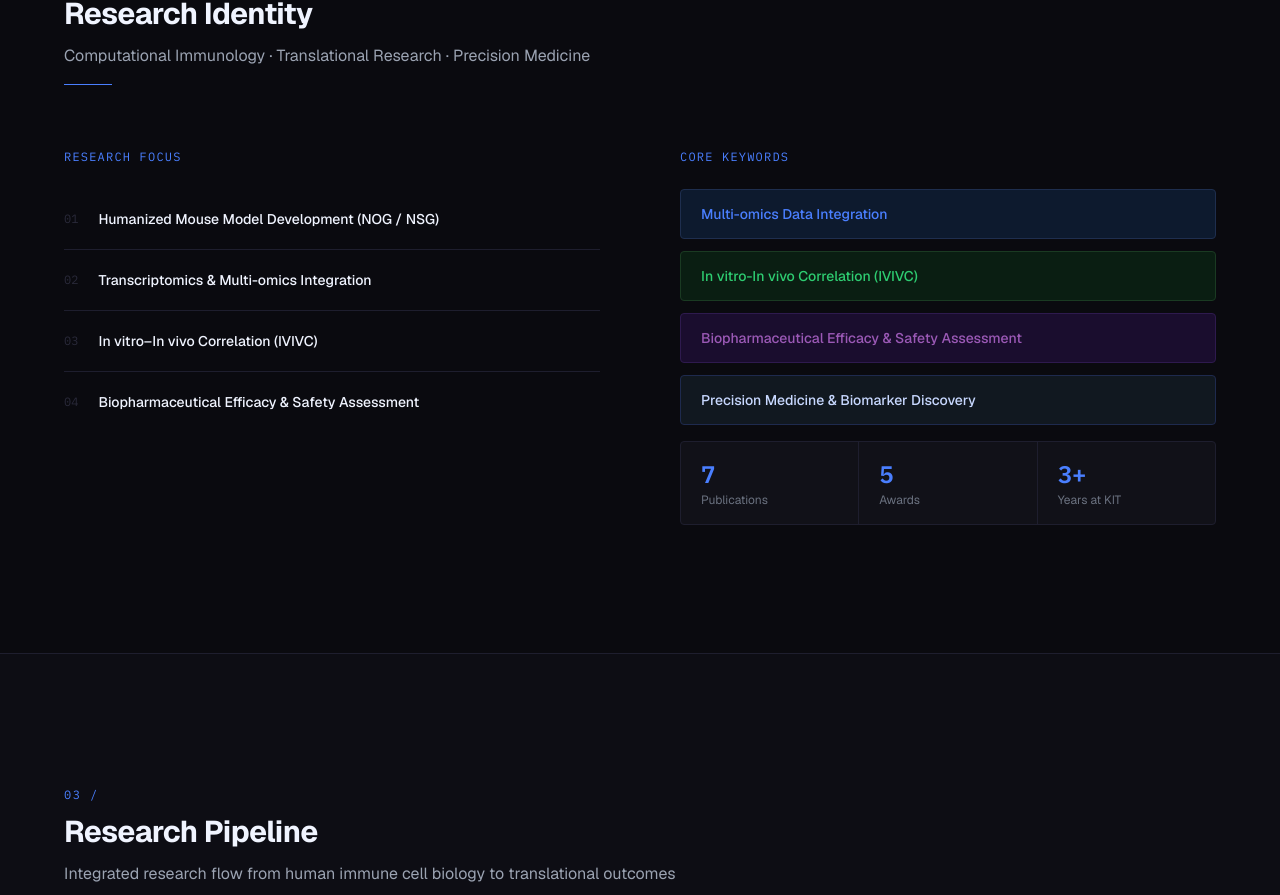
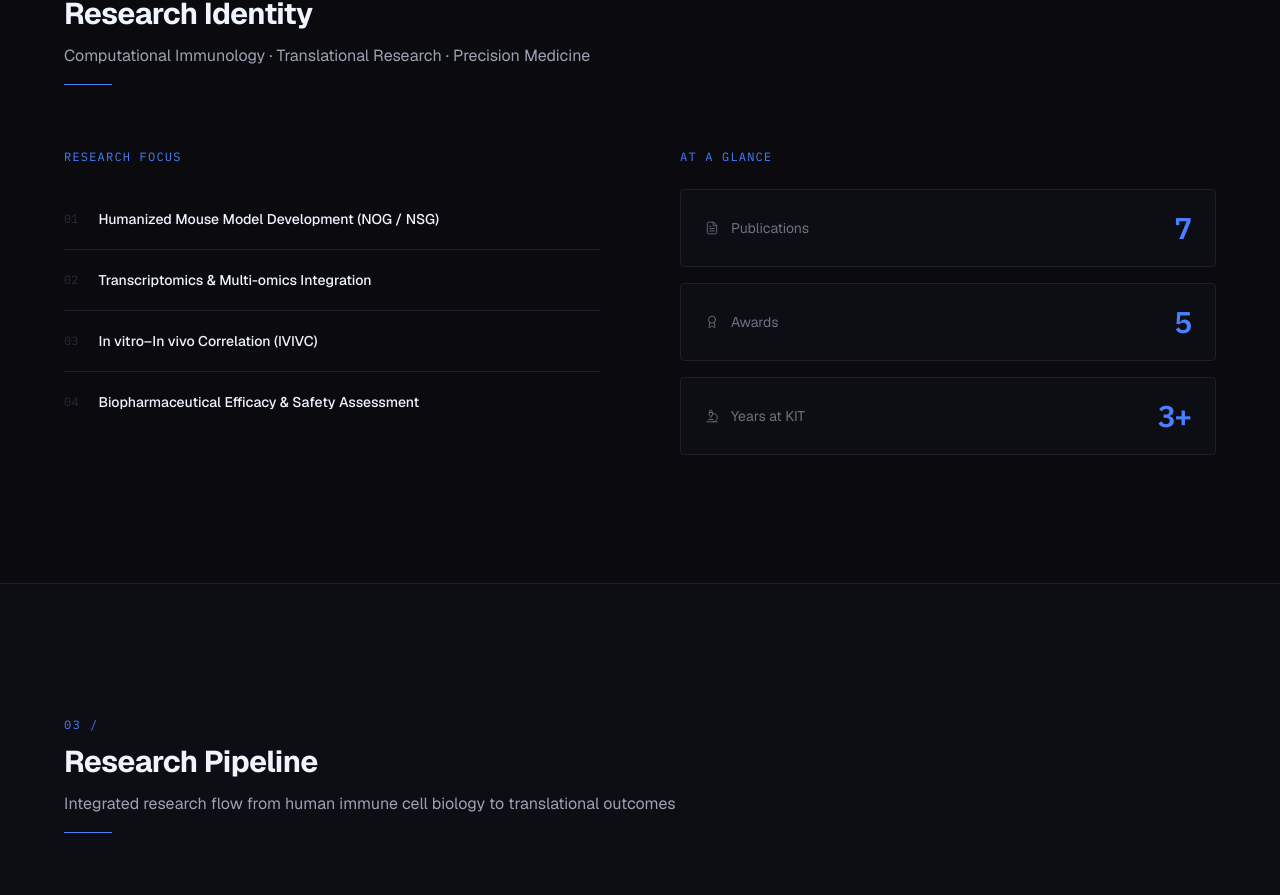
Before and after one commit to dev-tinkerbell/cv-minseong-jo, a Next.js app: page / in a window 1280 px wide. Shown: the part 965-1860 px from the top of the page. Built offline with nearby package versions, Linux system fonts and the light colour scheme.

Commit message:
feat: simplify ResearchIdentity to focus list + stats with lucide icons
Co-Authored-By: Claude Sonnet 4.6 <noreply@anthropic.com>

```diff
--- a/components/sections/ResearchIdentity.tsx
+++ b/components/sections/ResearchIdentity.tsx
@@ -1,8 +1,8 @@
 "use client";
 
 import { motion } from "framer-motion";
+import { FileText, Award, Microscope } from "lucide-react";
 import SectionHeader from "@/components/ui/SectionHeader";
-import { personal } from "@/lib/data";
 
 const focusItems = [
   "Humanized Mouse Model Development (NOG / NSG)",
@@ -11,17 +11,10 @@ const focusItems = [
   "Biopharmaceutical Efficacy & Safety Assessment",
 ];
 
-const keywordColors = [
-  { color: "#4a7fff", bg: "#0d1a2e", border: "#1e2e4e" },
-  { color: "#2ecc71", bg: "#0a1e12", border: "#1a3a22" },
-  { color: "#9b59b6", bg: "#1a0d2e", border: "#2e1a4e" },
-  { color: "#c8d8ff", bg: "#111820", border: "#1e2a4e" },
-];
-
 const stats = [
-  { value: "7", label: "Publications" },
-  { value: "5", label: "Awards" },
-  { value: "3+", label: "Years at KIT" },
+  { value: "7", label: "Publications", icon: FileText },
+  { value: "5", label: "Awards", icon: Award },
+  { value: "3+", label: "Years at KIT", icon: Microscope },
 ];
 
 export default function ResearchIdentity() {
@@ -38,7 +31,7 @@ export default function ResearchIdentity() {
           subtitle="Computational Immunology · Translational Research · Precision Medicine"
         />
 
-        <div className="grid grid-cols-1 lg:grid-cols-2 gap-12 lg:gap-20">
+        <div className="grid grid-cols-1 lg:grid-cols-2 gap-12 lg:gap-20 items-start">
           {/* Left: Numbered focus list */}
           <motion.div
             initial={{ opacity: 0, x: -16 }}
@@ -69,47 +62,42 @@ export default function ResearchIdentity() {
             </div>
           </motion.div>
 
-          {/* Right: Stacked keywords + Inline divider stats */}
+          {/* Right: Stats */}
           <motion.div
             initial={{ opacity: 0, x: 16 }}
             whileInView={{ opacity: 1, x: 0 }}
             viewport={{ once: true, margin: "-80px" }}
             transition={{ duration: 0.5, delay: 0.1 }}
-            className="flex flex-col gap-3"
+            className="flex flex-col gap-4"
           >
-            <p className="font-mono text-xs tracking-widest uppercase mb-3" style={{ color: "#4a7fff" }}>
-              Core Keywords
+            <p className="font-mono text-xs tracking-widest uppercase mb-2" style={{ color: "#4a7fff" }}>
+              At a Glance
             </p>
-            {personal.keywords.map((kw, i) => (
-              <div
-                key={i}
-                className="px-5 py-3 rounded"
-                style={{ backgroundColor: keywordColors[i].bg, border: `1px solid ${keywordColors[i].border}` }}
-              >
-                <span className="text-sm font-medium" style={{ color: keywordColors[i].color }}>{kw}</span>
-              </div>
-            ))}
-
-            {/* Stats — Inline divider */}
-            <div
-              className="flex items-center rounded overflow-hidden mt-1"
-              style={{ backgroundColor: "#111118", border: "1px solid #1e1e2e" }}
-            >
-              {stats.map((stat, i) => (
-                <div
+            {stats.map((stat, i) => {
+              const Icon = stat.icon;
+              return (
+                <motion.div
                   key={i}
-                  className="flex-1 px-5 py-4"
-                  style={{ borderRight: i < stats.length - 1 ? "1px solid #1e1e2e" : "none" }}
+                  initial={{ opacity: 0, y: 8 }}
+                  whileInView={{ opacity: 1, y: 0 }}
+                  viewport={{ once: true }}
+                  transition={{ duration: 0.4, delay: 0.15 + i * 0.08 }}
+                  className="flex items-center justify-between px-6 py-5 rounded"
+                  style={{ backgroundColor: "#0d0d14", border: "1px solid #1e1e2e" }}
                 >
-                  <div className="text-2xl font-bold font-mono" style={{ color: "#4a7fff" }}>
+                  <span className="flex items-center gap-3 text-sm" style={{ color: "#6b7280" }}>
+                    <Icon size={14} strokeWidth={1.5} />
+                    {stat.label}
+                  </span>
+                  <span
+                    className="text-3xl font-bold font-mono"
+                    style={{ color: "#4a7fff", letterSpacing: "-0.04em" }}
+                  >
                     {stat.value}
-                  </div>
-                  <div className="text-xs mt-0.5" style={{ color: "#6b7280" }}>
-                    {stat.label}
-                  </div>
-                </div>
-              ))}
-            </div>
+                  </span>
+                </motion.div>
+              );
+            })}
           </motion.div>
         </div>
       </div>
```
